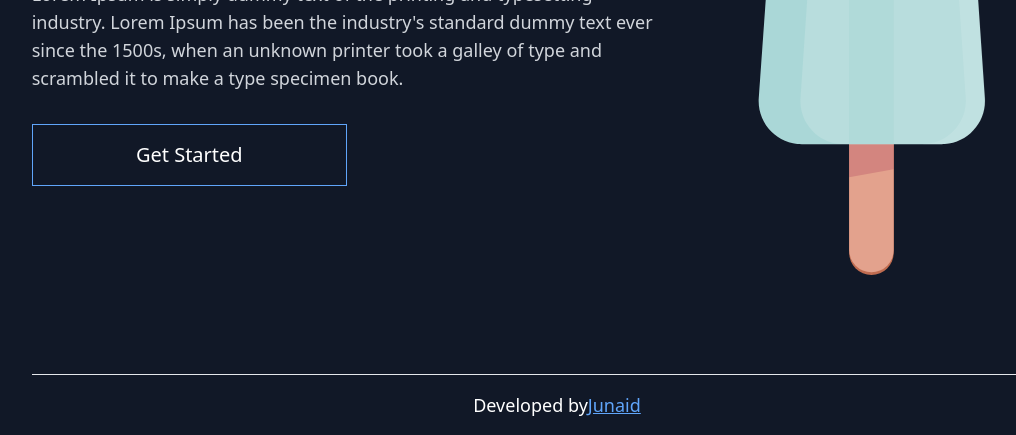
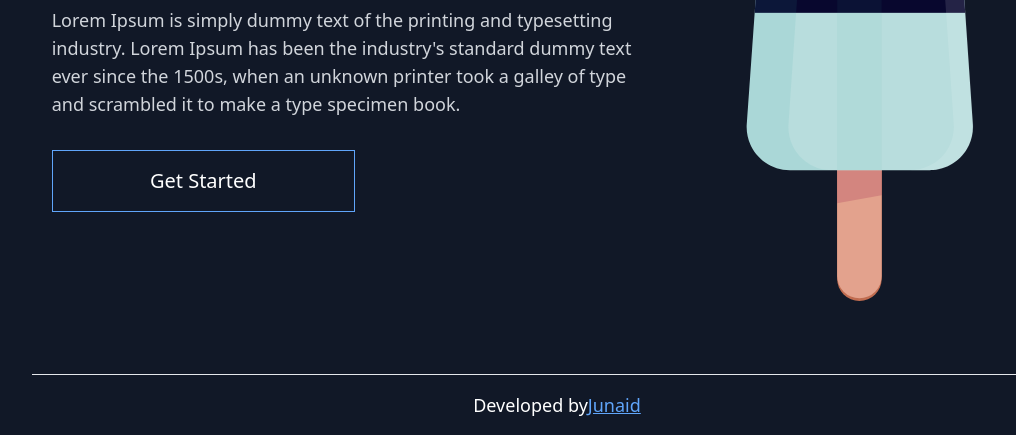
Before and after one commit to developer-junaid/Virtual-Lolly-JAMStack, a Gatsby site: page / in a window 1280 px wide. Shown: the part 365-800 px from the top of the page, without its empty margins (83-1099 px from the left). Built offline with nearby package versions, Linux system fonts and the light colour scheme; Gatsby itself is replaced by a stand-in of ours.

Commit message:
debugged

```diff
--- a/src/components/Layout/index.js
+++ b/src/components/Layout/index.js
@@ -17,7 +17,7 @@ const Layout = ({ children }) => {
         <link rel="icon" href={titleIcon} />
         <link rel="canonical" href="#" />
       </Helmet>
-      <div className="w-full lg:min-h-90v flex flex-col lg:flex-row-reverse">
+      <div className="w-full lg:min-h-90v p-5 my-auto flex flex-col lg:flex-row-reverse">
         {children}
       </div>
       <Footer />
```
Also changed, not shown: package.json (+1 -6 lines), 1 other file.
